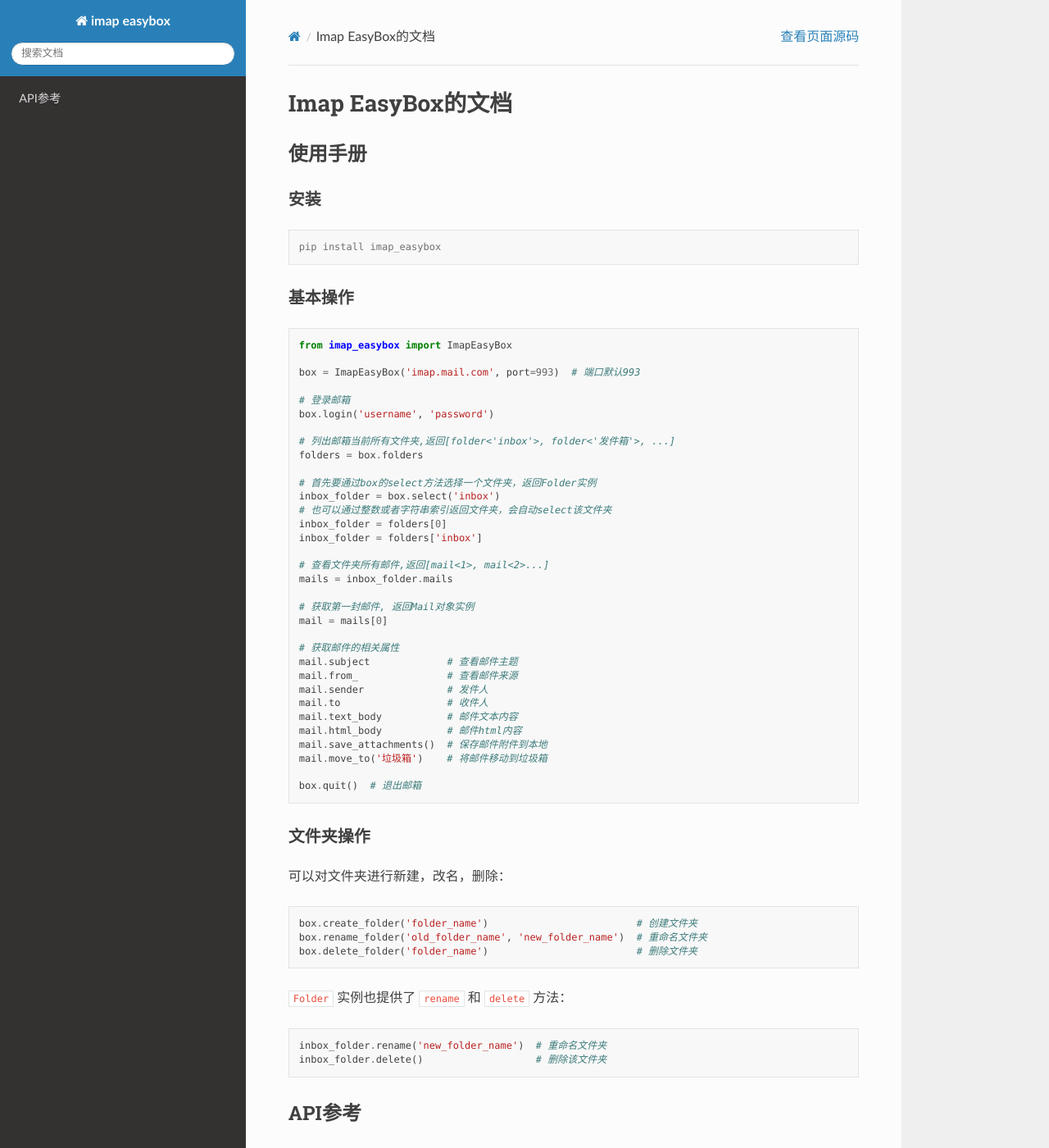
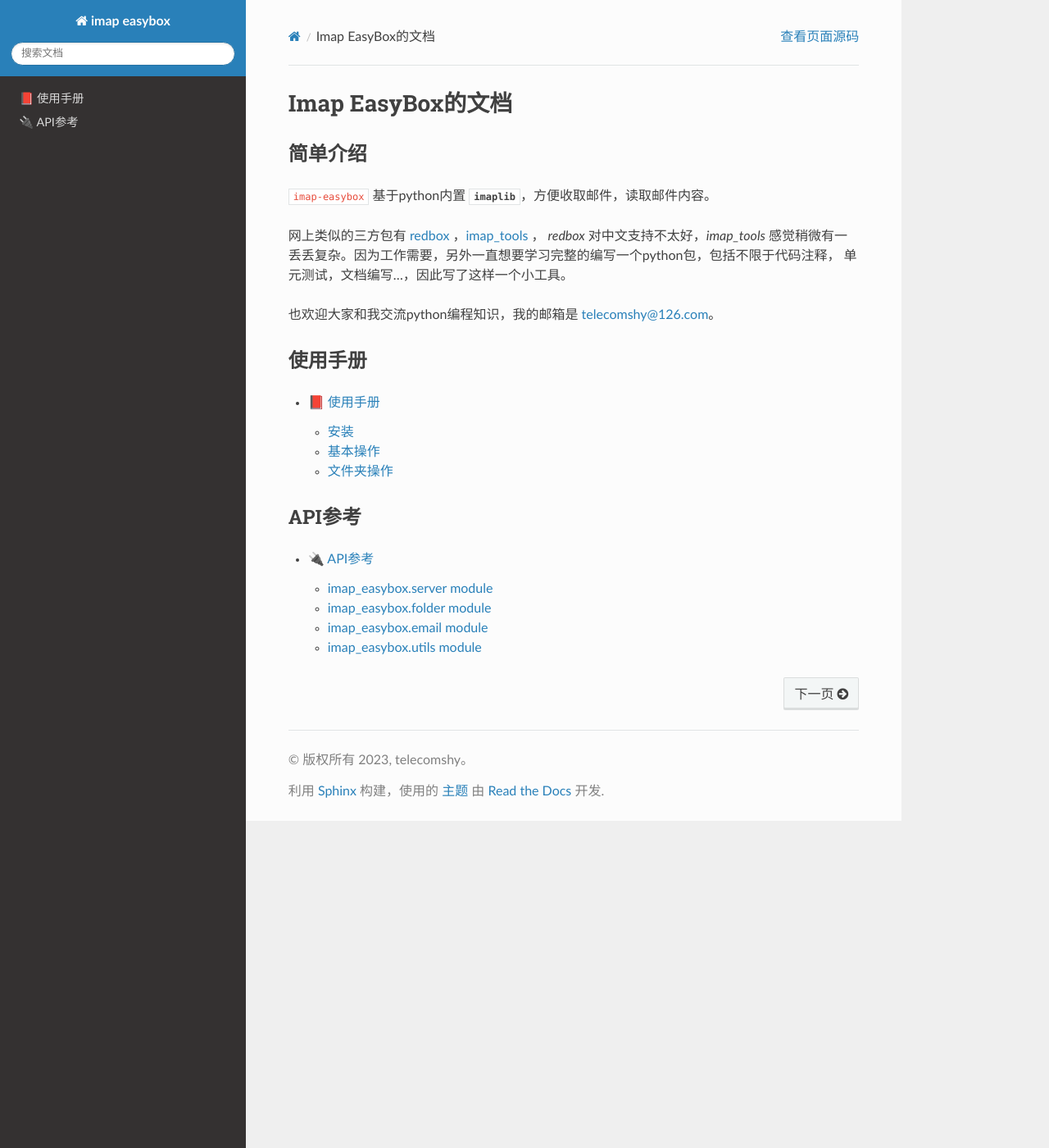
Before and after one commit to telecomshy/imap-easybox, a Sphinx documentation site: the page built from docs/source/index.rst, in a window 1280 px wide and 1400 px high. Shown: the whole window at 82% size. Built offline with Sphinx 7.4.7 and the Read the Docs theme 2.0.0, drawn with Linux system fonts in a browser that asks for light colours.

Commit message:
update docs

```diff
--- a/docs/source/api.rst
+++ b/docs/source/api.rst
@@ -1,4 +1,4 @@
-API参考
+🔌 API参考
 ================
 
 .. toctree::
--- a/docs/source/conf.py
+++ b/docs/source/conf.py
@@ -8,6 +8,7 @@
 
 import pathlib
 import sys
+
 sys.path.insert(0, pathlib.Path(__file__).parents[2].resolve().as_posix())
 
 project = 'imap easybox'
@@ -21,8 +22,10 @@ release = '0.1.1'
 extensions = [
     'sphinx.ext.autodoc',
     'sphinx.ext.autosummary',
+    'sphinx.ext.intersphinx'
 ]
 
+intersphinx_mapping = {'python': ('https://docs.python.org/3.11', None)}
 templates_path = ['_templates']
 exclude_patterns = []
 
@@ -35,5 +38,4 @@ language = 'zh_CN'
 html_theme = 'sphinx_rtd_theme'
 html_static_path = ['_static']
 
-
 # master_doc = "contents"
--- a/docs/source/index.rst
+++ b/docs/source/index.rst
@@ -6,72 +6,24 @@
 Imap EasyBox的文档
 ========================================
 
+简单介绍
+-----------------
+
+``imap-easybox`` 基于python内置 :py:mod:`imaplib`，方便收取邮件，读取邮件内容。
+
+网上类似的三方包有 `redbox <https://github.com/Miksus/red-box>`_ ，`imap_tools <https://github.com/ikvk/imap_tools>`_ ，
+`redbox` 对中文支持不太好，`imap_tools` 感觉稍微有一丢丢复杂。因为工作需要，另外一直想要学习完整的编写一个python包，包括不限于代码注释，
+单元测试，文档编写...，因此写了这样一个小工具。
+
+也欢迎大家和我交流python编程知识，我的邮箱是 telecomshy@126.com。
+
 使用手册
 -----------------
 
-安装
-+++++++++++++++++
+.. toctree::
+   :maxdepth: 2
 
-.. code-block:: console
-
-   pip install imap_easybox
-
-基本操作
-+++++++++++++++++
-
-.. code-block:: python
-
-   from imap_easybox import ImapEasyBox
-
-   box = ImapEasyBox('imap.mail.com', port=993)  # 端口默认993
-
-   # 登录邮箱
-   box.login('username', 'password')
-
-   # 列出邮箱当前所有文件夹,返回[folder<'inbox'>, folder<'发件箱'>, ...]
-   folders = box.folders
-
-   # 首先要通过box的select方法选择一个文件夹，返回Folder实例
-   inbox_folder = box.select('inbox')
-   # 也可以通过整数或者字符串索引返回文件夹，会自动select该文件夹
-   inbox_folder = folders[0]
-   inbox_folder = folders['inbox']
-
-   # 查看文件夹所有邮件,返回[mail<1>, mail<2>...]
-   mails = inbox_folder.mails
-
-   # 获取第一封邮件, 返回Mail对象实例
-   mail = mails[0]
-
-   # 获取邮件的相关属性
-   mail.subject             # 查看邮件主题
-   mail.from_               # 查看邮件来源
-   mail.sender              # 发件人
-   mail.to                  # 收件人
-   mail.text_body           # 邮件文本内容
-   mail.html_body           # 邮件html内容
-   mail.save_attachments()  # 保存邮件附件到本地
-   mail.move_to('垃圾箱')    # 将邮件移动到垃圾箱
-
-   box.quit()  # 退出邮箱
-
-文件夹操作
-+++++++++++++++++
-
-可以对文件夹进行新建，改名，删除：
-
-.. code-block:: python
-
-   box.create_folder('folder_name')                         # 创建文件夹
-   box.rename_folder('old_folder_name', 'new_folder_name')  # 重命名文件夹
-   box.delete_folder('folder_name')                         # 删除文件夹
-
-``Folder`` 实例也提供了 ``rename`` 和 ``delete`` 方法：
-
-.. code-block:: python
-
-   inbox_folder.rename('new_folder_name')  # 重命名文件夹
-   inbox_folder.delete()                   # 删除该文件夹
+   tutorial
 
 API参考
 -----------------
```
Also changed, not shown: docs/source/tutorial.rst (added, +66 -0 lines).
